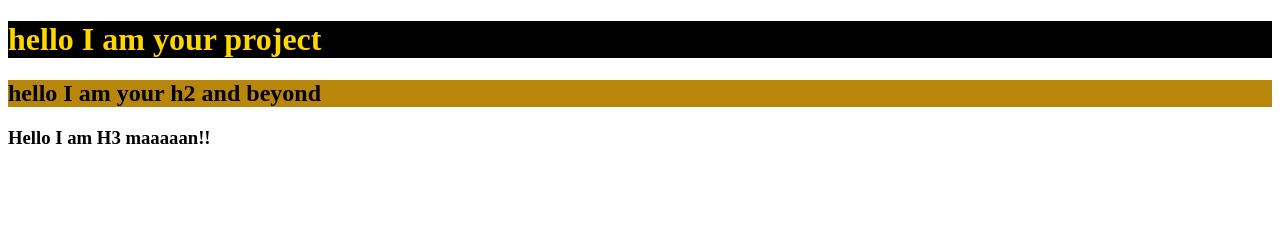
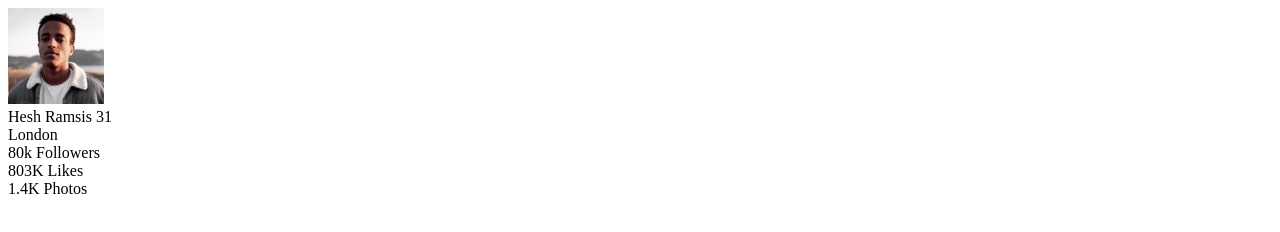
Before and after one commit to heshamelmasry77/profile-card-component, a plain HTML site: page index.html in a window 1280 px wide. Drawn offline with Linux system fonts and the light colour scheme.

Commit message:
added assets and elements

```diff
--- a/index.html
+++ b/index.html
@@ -8,9 +8,41 @@
 </head>
 <body>
 
-<h1>hello I am your project</h1>
-<h2>hello I am your h2 and beyond</h2>
-<h3>Hello I am H3 maaaaan!!</h3>
+<div class="card">
+    <div class="header"></div>
+    <div class="body">
+        <div>
+            <img src="assets/images/image-victor.jpg" alt="profile photo"/>
+            <div class="user">
+                <div class="user-details">
+                    <span>
+                        Hesh Ramsis
+                    </span>
+                    <span>
+                        31
+                    </span>
+                </div>
+                <div class="user-location">
+                    London
+                </div>
+            </div>
+        </div>
+    </div>
+    <div class="footer">
+        <div class="footer-item">
+            <span>80k</span>
+            <span>Followers</span>
+        </div>
+        <div class="footer-item">
+            <span>803K</span>
+            <span>Likes</span>
+        </div>
+        <div class="footer-item">
+            <span>1.4K</span>
+            <span>Photos</span>
+        </div>
+    </div>
+</div>
 
 </body>
 </html>
```
Also changed, not shown: assets/images/bg-pattern-bottom.svg (added), assets/images/bg-pattern-card.svg (added), assets/images/bg-pattern-top.svg (added), assets/images/image-victor.jpg (added).
